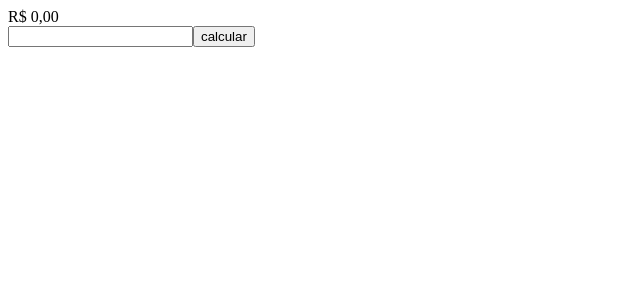
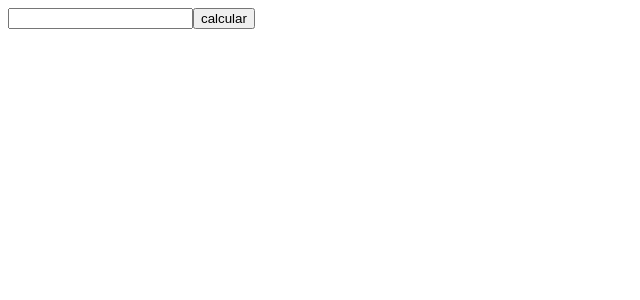
Before and after one commit to Gabriel200395/state, a React (Create React App) app: page / in a window 1280 px wide. Shown: the top 300 px of the page, without its empty margins (0-640 px from the left). Built offline with nearby package versions, Linux system fonts and the light colour scheme.

Commit message:
fazendo o exercicio 15

```diff
--- a/src/App.js
+++ b/src/App.js
@@ -1,9 +1,9 @@
-import Ex14 from "./Exercicios/Ex14";
+import Ex15 from "./Exercicios/Ex15";
 
 function App() {
   return (
     <>
-      <Ex14 />
+      <Ex15 />
     </>
   );
 }
--- /dev/null
+++ b/src/Exercicios/Ex15.js
@@ -0,0 +1,15 @@
+import { useState } from "react";
+
+function Ex15() {
+  const [salario, setSalario] = useState("");
+
+  return (
+    <div className="App">
+      <div></div>
+      <input type="number" />
+      <button>calcular</button>
+    </div>
+  );
+}
+
+export default Ex15;
```
